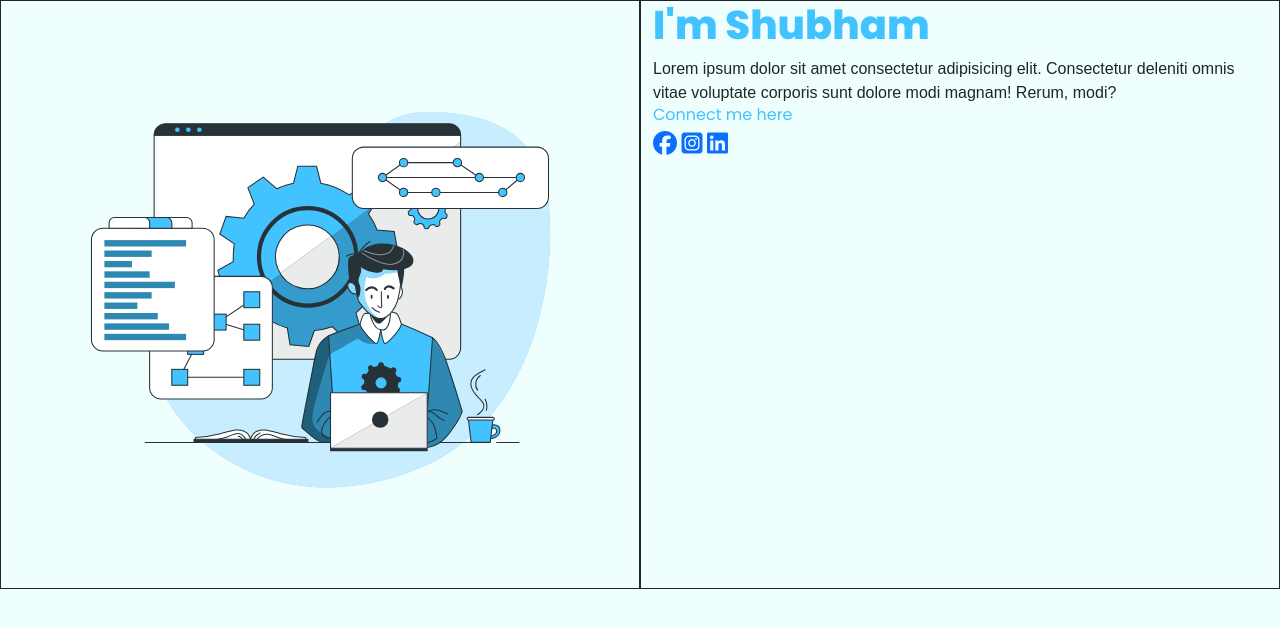
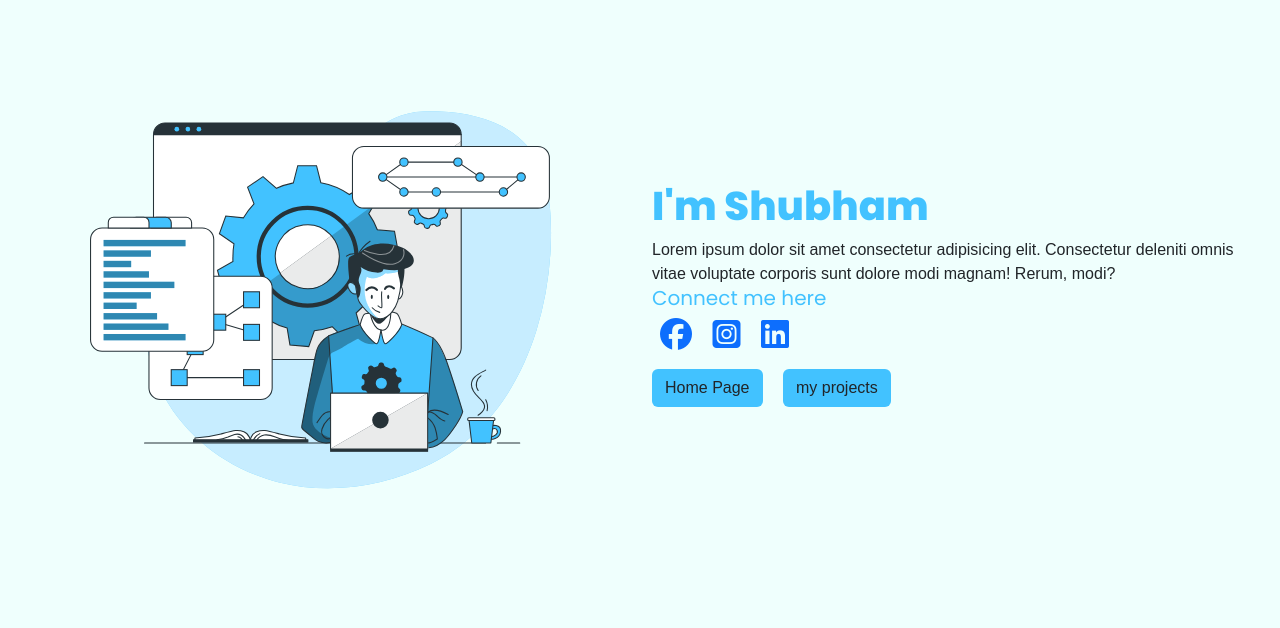
Before and after one commit to ShubhamVerma453/WeatherSite, a plain HTML site: page html/aboutMe.html in a window 1280 px wide. Drawn offline with nearby package versions, Linux system fonts and the light colour scheme; a web font is replaced by a local one.

Commit message:
about page completed and some css fixes

```diff
--- a/html/aboutMe.html
+++ b/html/aboutMe.html
@@ -1,12 +1,14 @@
 <!DOCTYPE html>
 <html lang="en">
+
 <head>
     <meta charset="UTF-8">
     <meta http-equiv="X-UA-Compatible" content="IE=edge">
     <meta name="viewport" content="width=device-width, initial-scale=1.0">
     <title>City Weather</title>
     <!-- --------------   BootStrap    -------------------- -->
-    <link href="https://cdn.jsdelivr.net/npm/bootstrap@5.2.3/dist/css/bootstrap.min.css" rel="stylesheet" integrity="sha384-rbsA2VBKQhggwzxH7pPCaAqO46MgnOM80zW1RWuH61DGLwZJEdK2Kadq2F9CUG65" crossorigin="anonymous">
+    <link href="https://cdn.jsdelivr.net/npm/bootstrap@5.2.3/dist/css/bootstrap.min.css" rel="stylesheet"
+        integrity="sha384-rbsA2VBKQhggwzxH7pPCaAqO46MgnOM80zW1RWuH61DGLwZJEdK2Kadq2F9CUG65" crossorigin="anonymous">
     <!-- --------------   Local CSS    --------------------  -->
     <link rel="stylesheet" href="css/style.css">
     <link rel="stylesheet" href="css/aboutMe.css">
@@ -18,24 +20,31 @@
     <link href="https://fonts.googleapis.com/css2?family=Andika&family=Poppins:wght@400;800&display=swap"
         rel="stylesheet">
 </head>
+
 <body>
 
     <div class="row">
         <div class="col-md-6 col-sm-12 myImg">
-             <img src="img/boy.svg" alt="" srcset="">
+            <img src="img/boy.svg" alt="" srcset="">
 
         </div>
         <div class="col-md-6 col-sm-12 myIntro">
-            <h1>I'm Shubham</h1>
-            <p>Lorem ipsum dolor sit amet consectetur adipisicing elit. Consectetur deleniti omnis vitae voluptate corporis sunt dolore modi magnam! Rerum, modi?</p>
-            <h6 class="normal-font">Connect me here</h6>
-            <div class="social-box">
-                <a href="" class="footer-link"><i class="fa-brands fa-facebook fa-xl"></i></a>
-                <a href="" class="footer-link"><i class="fa-brands fa-square-instagram fa-xl"></i></a>
-                <a href="" class="footer-link"><i class="fa-brands fa-linkedin fa-xl"></i></a>
+            <div>
+                <h1>I'm Shubham</h1>
+                <p>Lorem ipsum dolor sit amet consectetur adipisicing elit. Consectetur deleniti omnis vitae voluptate
+                    corporis sunt dolore modi magnam! Rerum, modi?</p>
+                <h5 class="normal-font">Connect me here</h5>
+                <div class="social-box">
+                    <a href="" class="social-link "><i class="fa-brands fa-facebook facebook-link fa-2x"></i></a>
+                    <a href="" class="social-link "><i class="fa-brands fa-square-instagram fa-2x"></i></a>
+                    <a href="" class="social-link "><i class="fa-brands fa-linkedin fa-2x"></i></a>
+                </div>
+                <a class="btn " href="">Home Page</a>
+                <a class="btn " href="">my projects</a>
             </div>
         </div>
     </div>
 
 </body>
+
 </html>
--- a/html/css/aboutMe.css
+++ b/html/css/aboutMe.css
@@ -1,7 +1,14 @@
 .myImg{
-    border: 1px solid;
     padding: 3% 5%;
 }
 .myIntro{
-    border: 1px solid;
+    display: flex;
+    justify-content: center;
+    align-items: center;
 }
+.social-link{
+    margin: .5rem;
+}
+.btn{
+    margin-top: 1rem;
+}
--- a/html/css/index.css
+++ b/html/css/index.css
@@ -40,9 +40,6 @@
 .intro-text{
     margin-bottom: 2%;
 }
-.intro-btn{
-    margin-right: 1rem;
-}
 footer{
     color: white;
     text-align: center;
--- a/html/css/style.css
+++ b/html/css/style.css
@@ -19,6 +19,7 @@ body{
 }
 .btn{
     background-color: #42C2FF;
+    margin-right: 1rem;
 }
 .normal-font{
     font-weight: 400;
```
